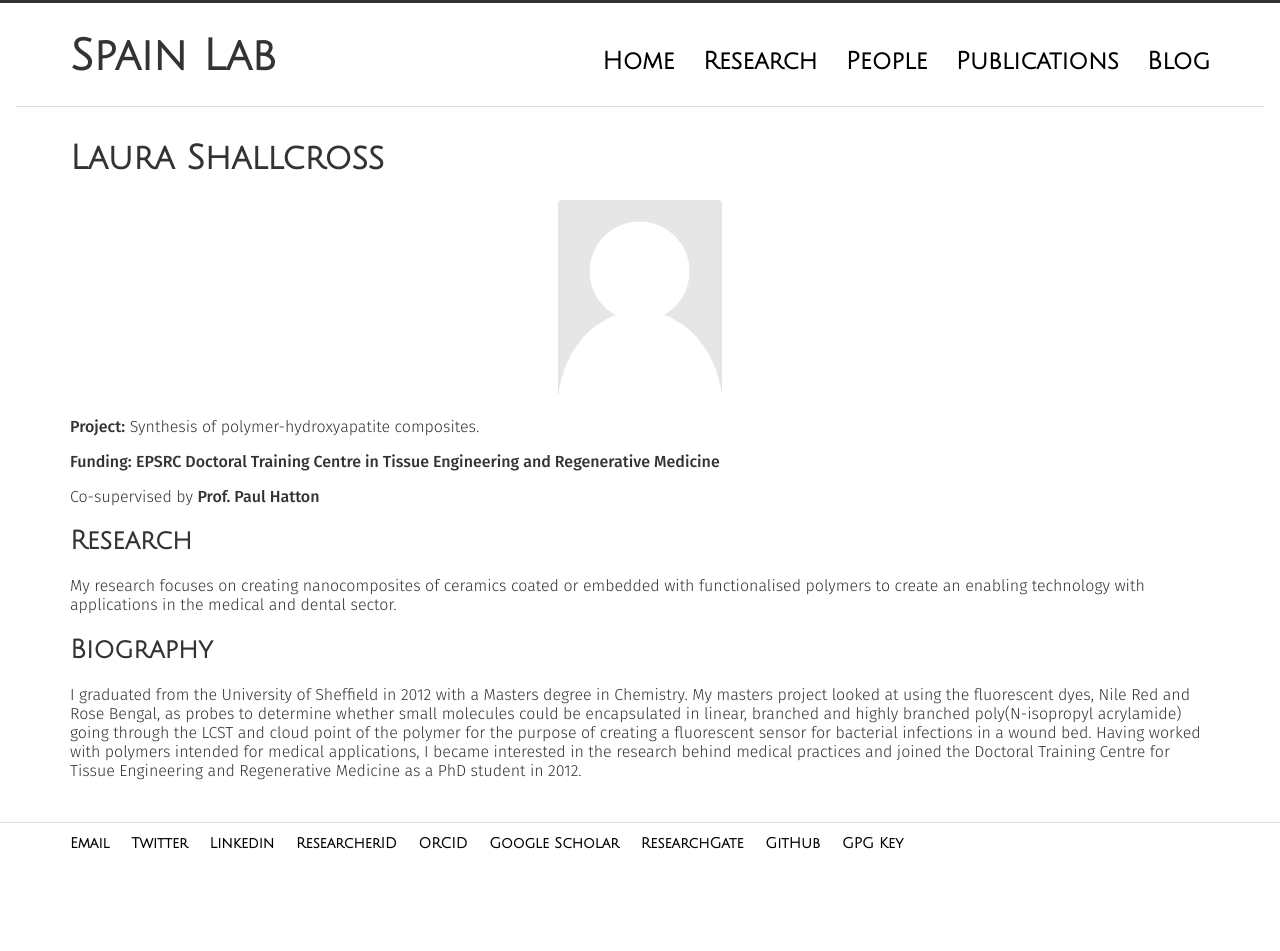
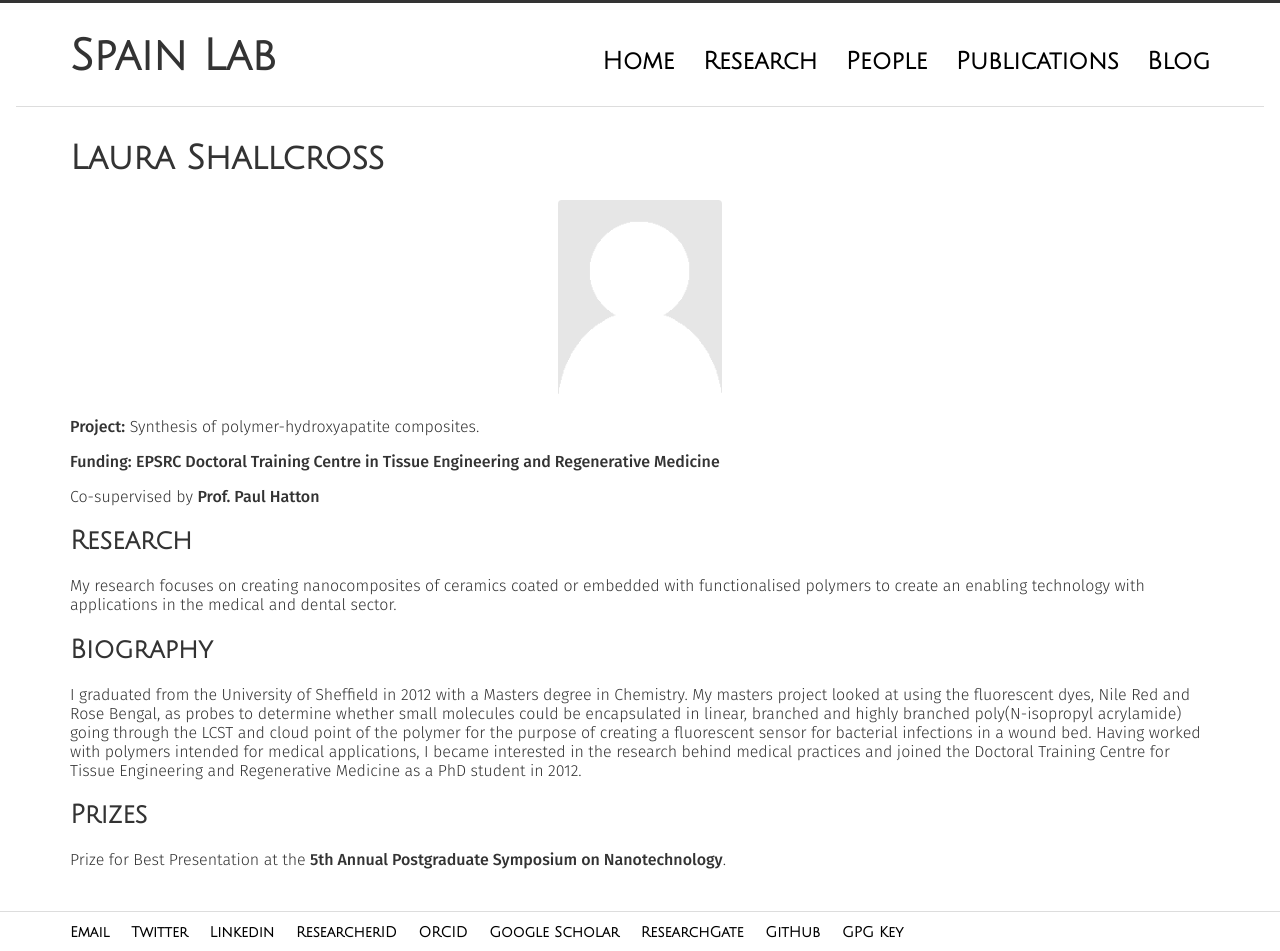
Before and after one commit to sebspain/sebspain.github.io, a Jekyll site: the page built from group/profiles/Laura_Shallcross.md, in a window 1280 px wide. Built offline with Jekyll 4.4.1, drawn with Linux system fonts in a browser that asks for light colours; Markdown is read by kramdown in place of the engine named in the settings; before the commit the page ends 900 px from its top, so only the background shows below that.

Commit message:
Added Laura's prize

```diff
--- a/group/profiles/Laura_Shallcross.md
+++ b/group/profiles/Laura_Shallcross.md
@@ -18,3 +18,6 @@ My research focuses on creating nanocomposites of ceramics coated or embedded wi
 ##Biography
 I graduated from the University of Sheffield in 2012 with a Masters degree in Chemistry. My masters project looked at using the fluorescent dyes, Nile Red and Rose Bengal, as probes to determine whether small molecules could be encapsulated in linear, branched and highly branched poly(N-isopropyl acrylamide) going through the LCST and cloud point of the polymer for the purpose of creating a fluorescent sensor for bacterial infections in a wound bed.
 Having worked with polymers intended for medical applications, I became interested in the research behind medical practices and joined the Doctoral Training Centre for Tissue Engineering and Regenerative Medicine as a PhD student in 2012.
+
+##Prizes
+Prize for Best Presentation at the [5th Annual Postgraduate Symposium on Nanotechnology](https://nanosymposium2015.wordpress.com/).
--- a/index.html
+++ b/index.html
@@ -76,6 +76,8 @@
         <div class="unit w-1-3 center-on-mobiles">
             <h2>News</h2>
               <ul class="news">
+                <li><span>16 Dec 2015</span> &raquo; Congratulations to <a href="group/profiles/Laura_Shallcross.html">Laura</a> on winning the prize for best presentation at the <a href="https://nanosymposium2015.wordpress.com/">5th Annual Postgraduate Symposium on Nanotechnology</a>.</li>
+
                 <li><span>28 Nov 2015</span> &raquo; Congratulations to Nora on passing her viva yesterday.</li>
 
                 <li><span>04 Oct 2015</span> &raquo; New paper on phosphonium polymers for siRNA delivery now out in <a href="http://pubs.acs.org/doi/abs/10.1021/acs.biomac.5b00898">Biomacromolecules</a></li>
```
